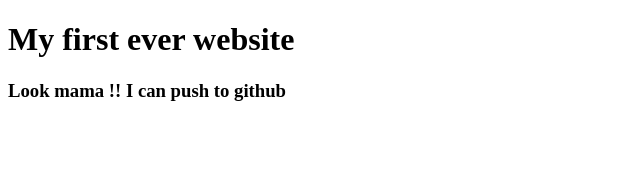
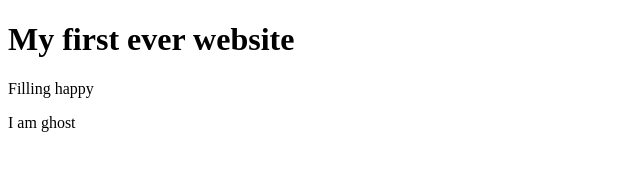
Before and after one commit to mosharaf-hossain/my-first-website, a plain HTML site: page index.html in a window 1280 px wide. Shown: the whole page, without its empty margins (0-640 px from the left). Drawn offline with Linux system fonts and the light colour scheme.

Commit message:
felling happy

```diff
--- a/index.html
+++ b/index.html
@@ -7,6 +7,7 @@
 </head>
 <body>
     <h1>My first ever website</h1>
-    <h3>Look mama !! I can push to github</h3>
+    <p>Filling happy</p>
+    <p>I am ghost</p>
 </body>
 </html>
```
